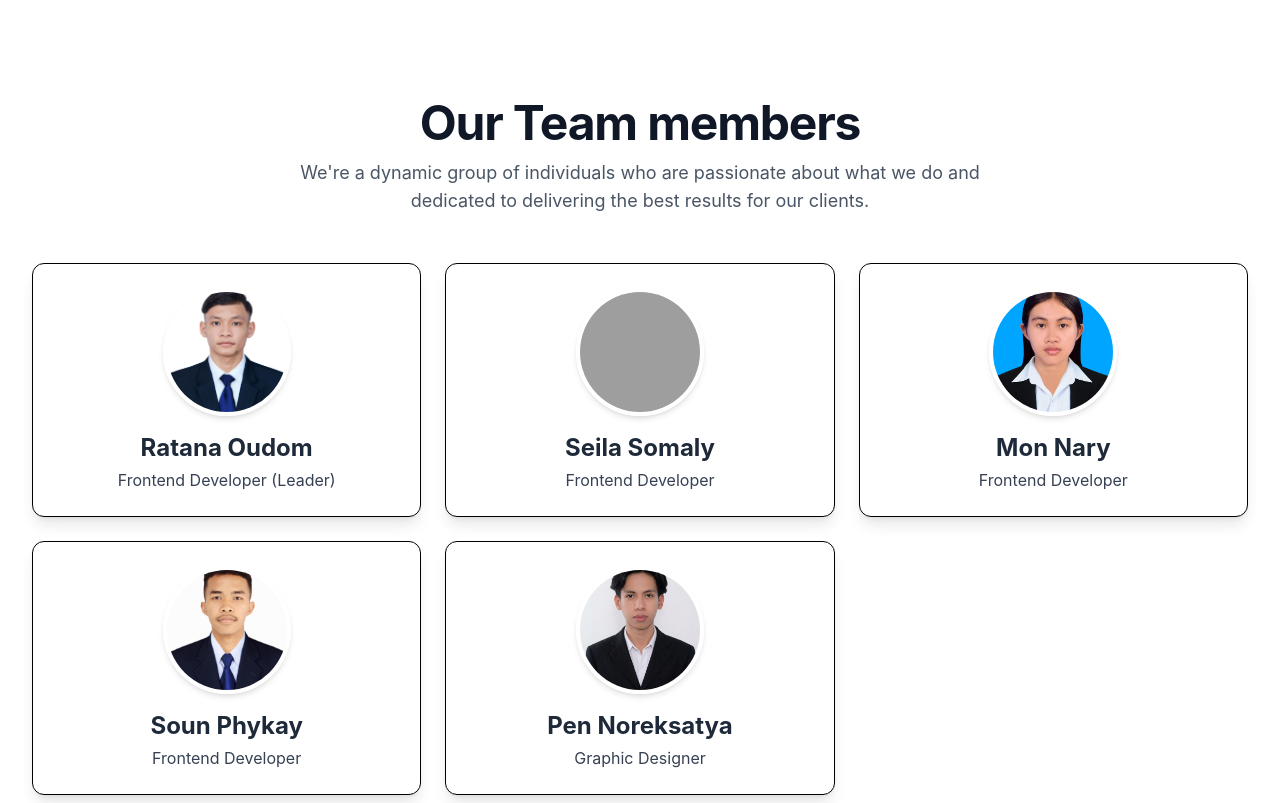
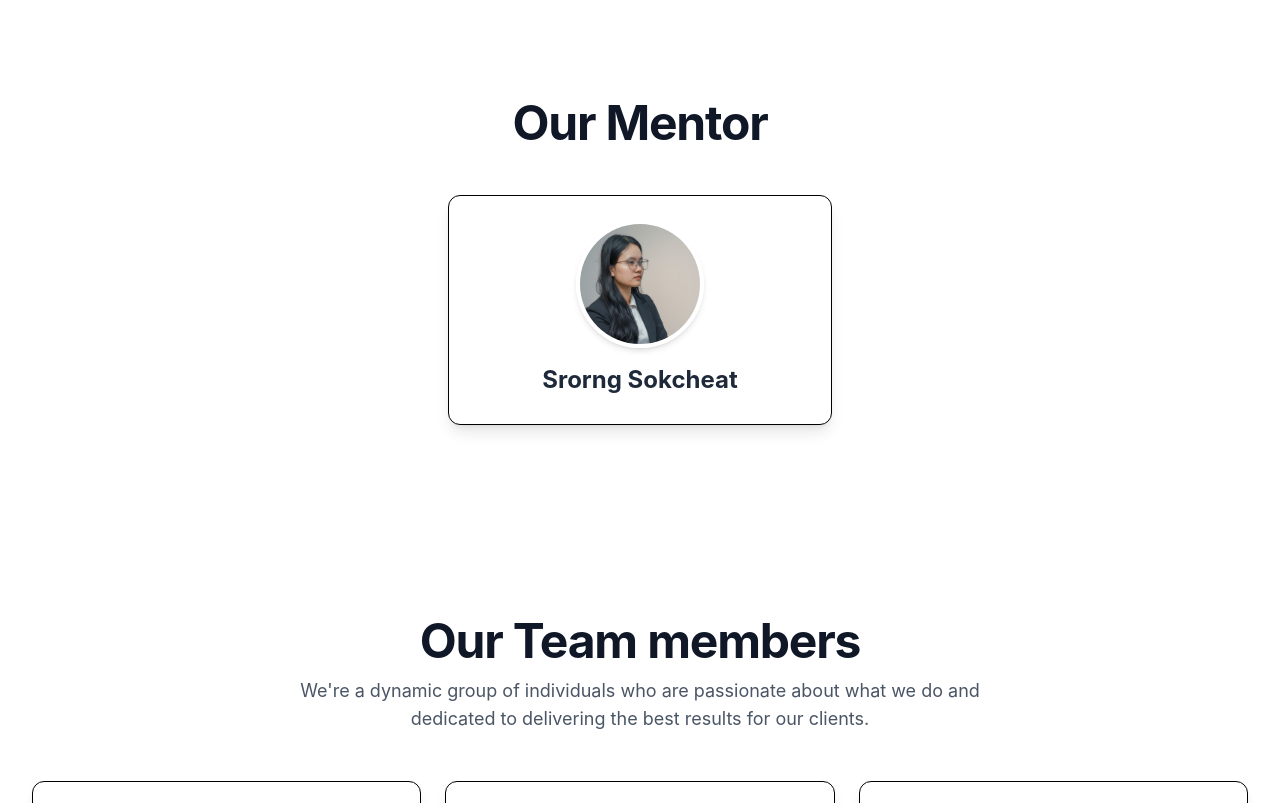
Before and after one commit to Oudom-Ratana/CamboTour-update-, a website: page about.html in a window 1280 px wide. Shown: the part 1282-2085 px from the top of the page. Drawn offline with Linux system fonts and the light colour scheme; grey boxes are pictures that could not be loaded.

Commit message:
change picture

```diff
--- a/about.html
+++ b/about.html
@@ -106,6 +106,25 @@
         </div>
     </section>
 
+    <!-- Mentor section - centered using flex -->
+    <div class="dark:bg-[#0a120e] px-6 py-12 sm:py-24 lg:px-8">
+        <div class="max-w-3xl mx-auto text-center">
+            <h2 class="text-4xl md:text-5xl font-bold tracking-tight text-gray-900 dark:text-[#e4ddc8]">Our Mentor</h2>
+        </div>
+        <div class="max-w-7xl mx-auto mt-12 flex justify-center">
+            <div class="border rounded-xl shadow-lg bg-white dark:bg-gray-800 overflow-hidden transition hover:shadow-xl w-full max-w-sm">
+                <div class="text-center p-6">
+                    <img class="h-32 w-32 rounded-full border-4 border-white dark:border-gray-700 mx-auto object-cover shadow-md"
+                        src="./Mentor.jpg" alt="Mentor">
+                    <div class="mt-4">
+                        <h3 class="font-bold text-2xl text-gray-800 dark:text-white mb-1">Srorng Sokcheat</h3>
+                        <div class="text-gray-700 dark:text-gray-300"></div>
+                    </div>
+                </div>
+            </div>
+        </div>
+    </div>
+
     <div class="dark:bg-[#0a120e] px-6 py-12 sm:py-24 lg:px-8 ">
         <div class="max-w-3xl mx-auto text-center">
             <h2 class="text-4xl md:text-5xl font-bold tracking-tight text-gray-900 dark:text-[#e4ddc8]">Our Team members</h2>
@@ -175,6 +194,7 @@
             </div>
         </div>
     </div>
+
 
     <div class="dark:bg-[#0a120e] bg-white px-6 py-12 sm:py-24 lg:px-8">
         <div class="mx-auto max-w-xl flex flex-col items-center justify-center text-center">
```
Also changed, not shown: Mentor.jpg (added).
